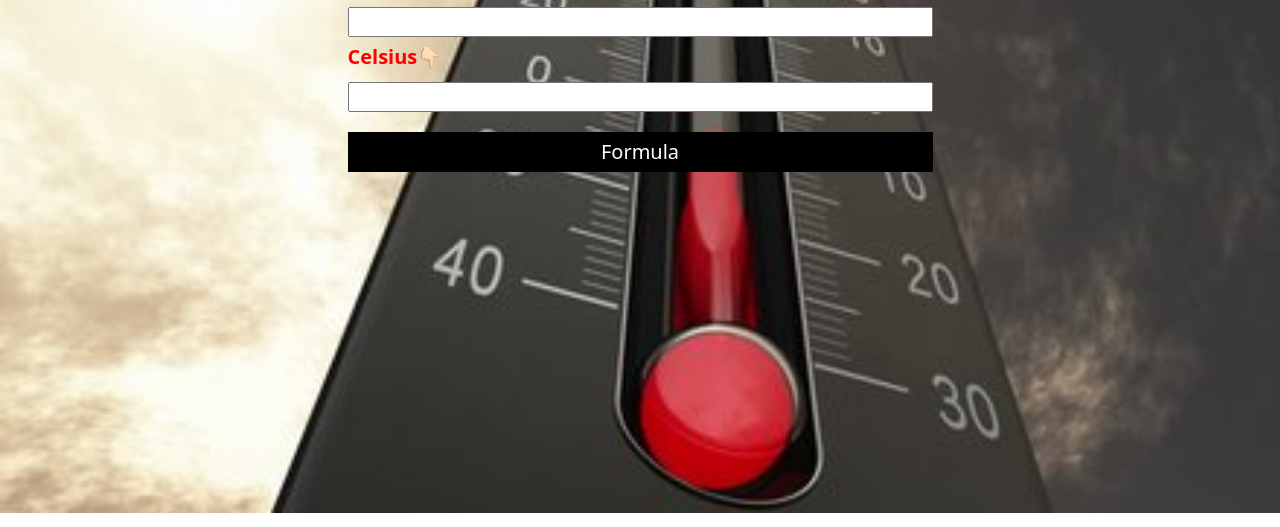
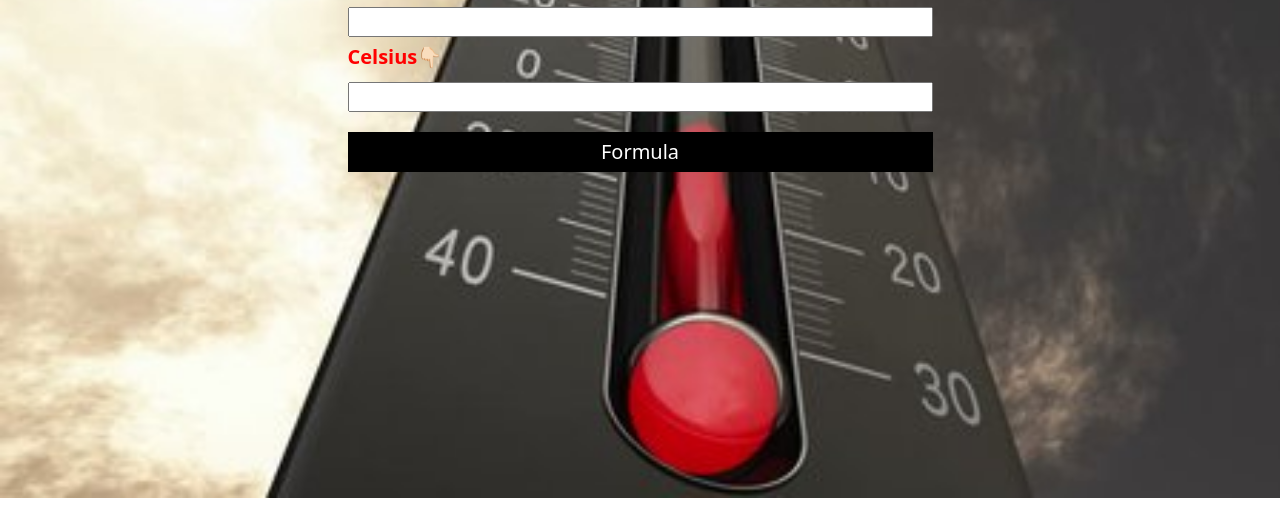
Before and after one commit to ikhtiyorovich-pro/Celsius-and-Fahrenheit-forms, a plain HTML site: page index.html in a window 1280 px wide. Shown: the part 273-800 px from the top of the page. Drawn offline with Linux system fonts and the light colour scheme.

Commit message:
next changes

```diff
--- a/styles/style.css
+++ b/styles/style.css
@@ -4,7 +4,7 @@
   background-repeat: no-repeat;
   background-size: cover;
   padding-top: 136px;
-  padding-bottom: 325px;
+  padding-bottom: 310px;
 }
 
 .heading-wrapper {
```
